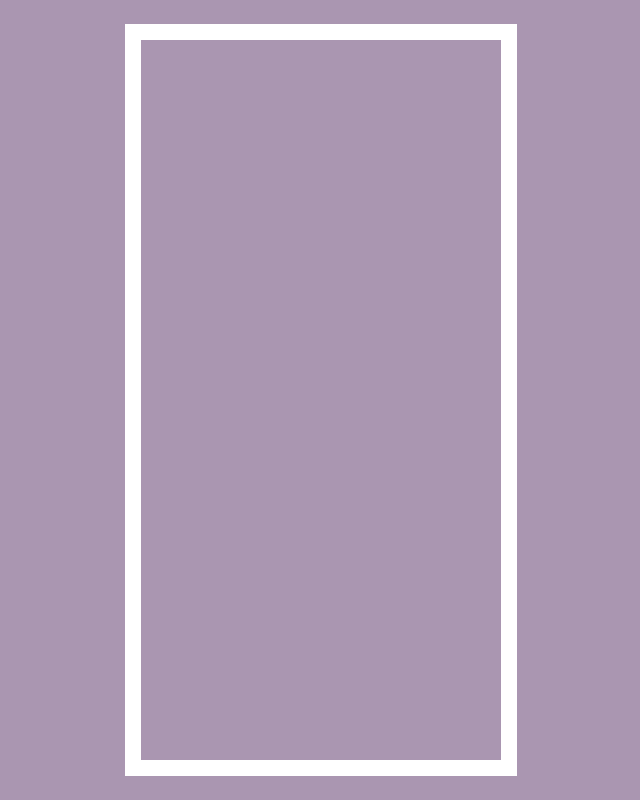
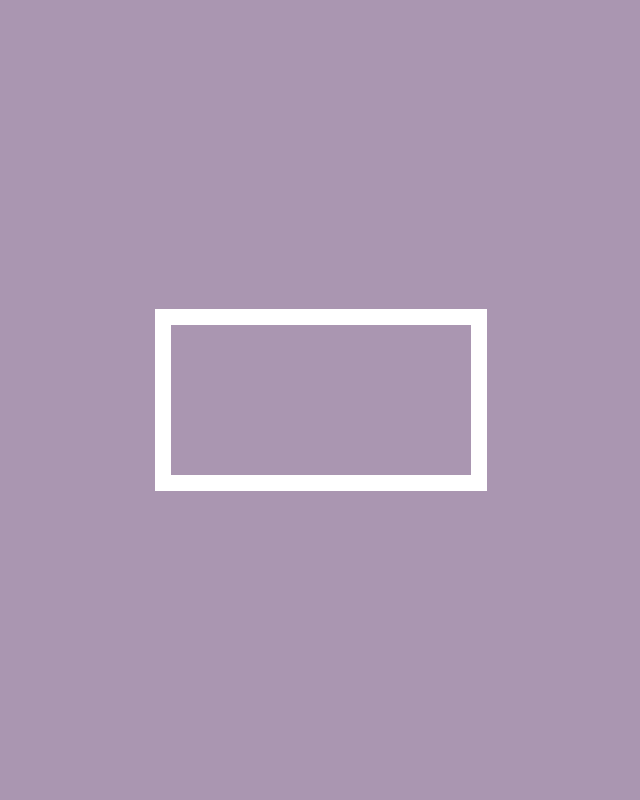
Before and after one commit to Spark10000/Spark10000.github.io, a plain HTML site: page index.html in a window 1280 px wide. Shown: the whole page, without its empty margins (319-959 px from the left). Drawn offline with Linux system fonts and the light colour scheme.

Commit message:
Auto Scaling

```diff
--- a/index.html
+++ b/index.html
@@ -20,7 +20,7 @@
       </style>
     </head>
     <body>
-    <canvas width="360" height="720" id="test"></canvas>
+    <canvas width=device-width height=device-height id="test"></canvas>
     <script>
 
     </script>
```
